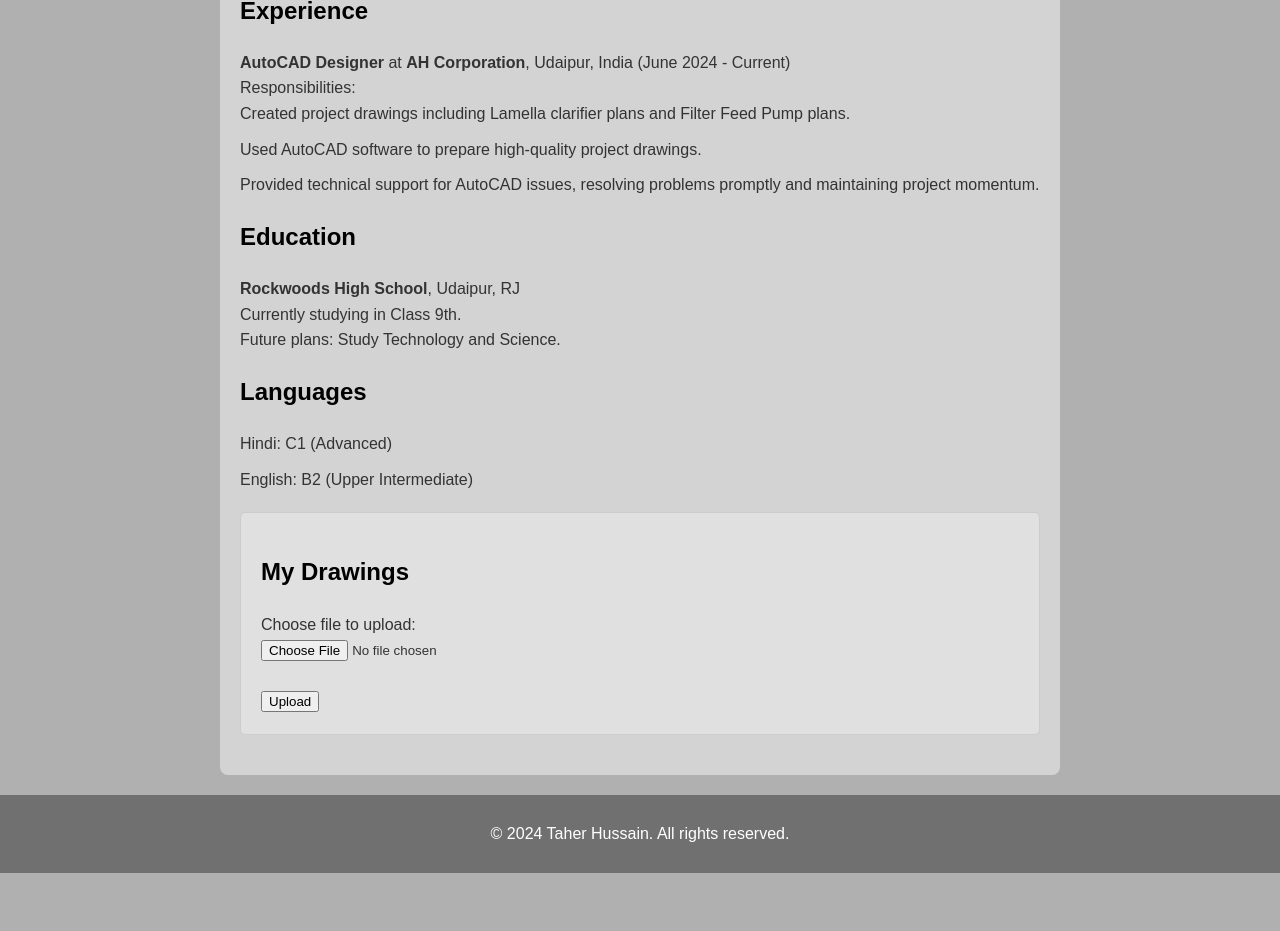
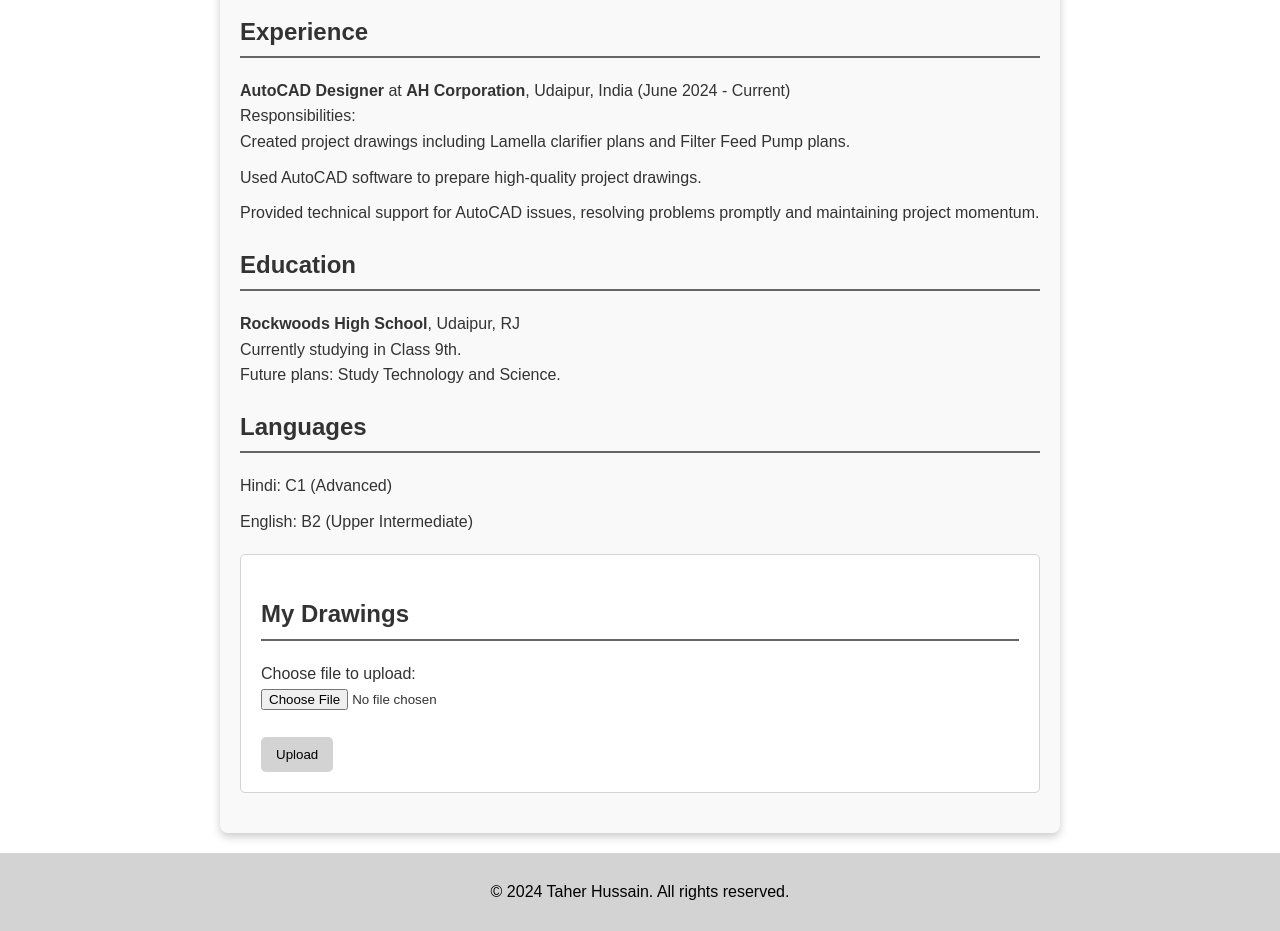
Before and after one commit to Taher5152/CV, a plain HTML site: page index.html in a window 1280 px wide. Shown: the part 848-1779 px from the top of the page. Before the commit the page ends 1721 px from the top, so only its background shows below. Drawn offline with Linux system fonts and the light colour scheme.

Commit message:
Add files via upload
new theme

```diff
--- a/index.html
+++ b/index.html
@@ -1,3 +1,4 @@
+<!DOCTYPE html>
 <!DOCTYPE html>
 <html lang="en">
 <head>
@@ -11,27 +12,30 @@
             padding: 0;
             color: #333;
             line-height: 1.6;
-            background-color: #b0b0b0;
+            background-color: #fff;
         }
         header {
-            background: #707070;
-            color: white;
+            background: #D3D3D3;
+            color: black;
             padding: 1rem 0;
             text-align: center;
         }
         header h1 {
             font-size: 3rem;
-            color: white;
+            color: black;
         }
         .container {
             max-width: 800px;
             margin: 20px auto;
             padding: 20px;
-            background-color: #d3d3d3;
+            background-color: #f9f9f9;
             border-radius: 8px;
+            box-shadow: 0 4px 8px rgba(0, 0, 0, 0.2);
         }
         h1, h2 {
-            color: black;
+            color: #333;
+            border-bottom: 2px solid #666;
+            padding-bottom: 5px;
         }
         .section {
             margin-bottom: 20px;
@@ -47,21 +51,32 @@
             text-align: center;
             margin-top: 20px;
             padding: 10px 0;
-            background: #707070;
-            color: white;
+            background: #D3D3D3;
+            color: black;
         }
         a {
-            color: #4CAF50;
+            color: #666;
             text-decoration: none;
         }
         a:hover {
             text-decoration: underline;
         }
         .upload-section {
-            border: 1px solid #ccc;
+            border: 1px solid #D3D3D3;
             padding: 20px;
             border-radius: 5px;
-            background: #e0e0e0;
+            background: #fff;
+        }
+        .upload-section button {
+            background: #D3D3D3;
+            color: black;
+            border: none;
+            padding: 10px 15px;
+            border-radius: 5px;
+            cursor: pointer;
+        }
+        .upload-section button:hover {
+            background: #A9A9A9;
         }
     </style>
 </head>
```
